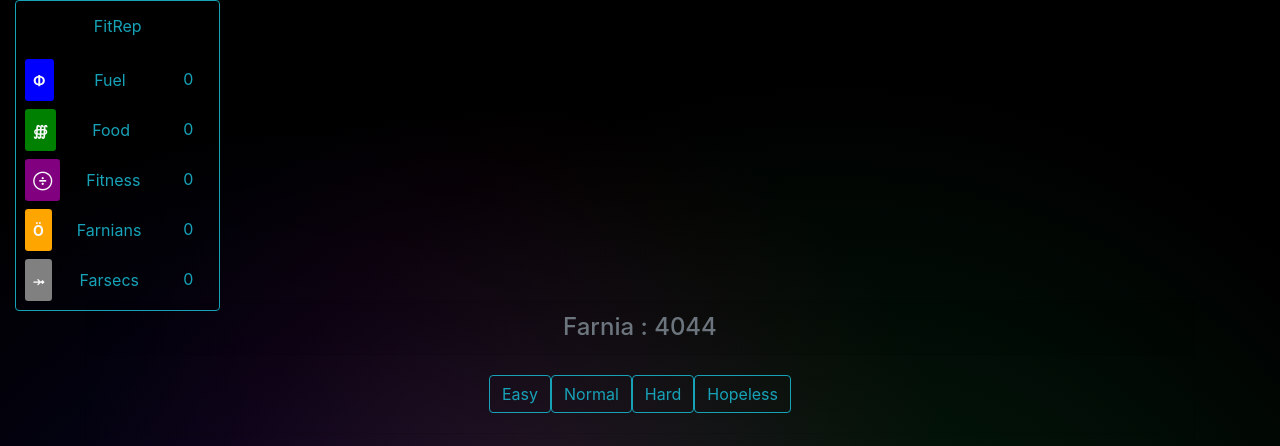
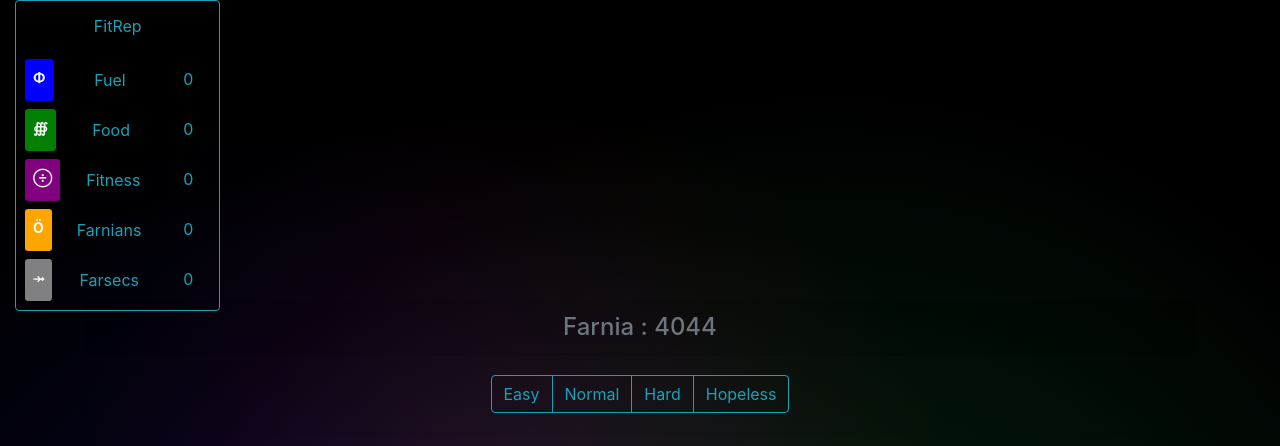
Before and after one commit to nlingrel/farnia4044, a React (Create React App) app in the folder farnia4044/: page / in a window 1280 px wide. Shown: the top 446 px of the page. Built offline with nearby package versions, Linux system fonts and the light colour scheme.

Commit message:
"Refactor choice display"

```diff
--- a/farnia4044/src/components/Choice.jsx
+++ b/farnia4044/src/components/Choice.jsx
@@ -6,7 +6,7 @@ function Choice(props) {
   // console.log(props.choice)
 
   return (
-    <div tabIndex={props.value} className="">
+    <div tabIndex={props.value} className="btn-group">
       <button
         style={{ listStyleType: "none" }}
         className={`btn btn-outline-info`}
--- a/farnia4044/src/components/HudIcon.jsx
+++ b/farnia4044/src/components/HudIcon.jsx
@@ -2,13 +2,13 @@ import React from "react";
 
 function HudIcon(props) {
   return (
-    <button
-      className="btn-sm border-0 text-light font-weight-bold m-1"
+    <div
+      className="btn-sm border-0 text-light font-weight-bold m-1 pt-2 "
       style={{ background: props.color }}
     >
       {" "}
       {props.symbol}{" "}
-    </button>
+    </div>
   );
 }
 
```
